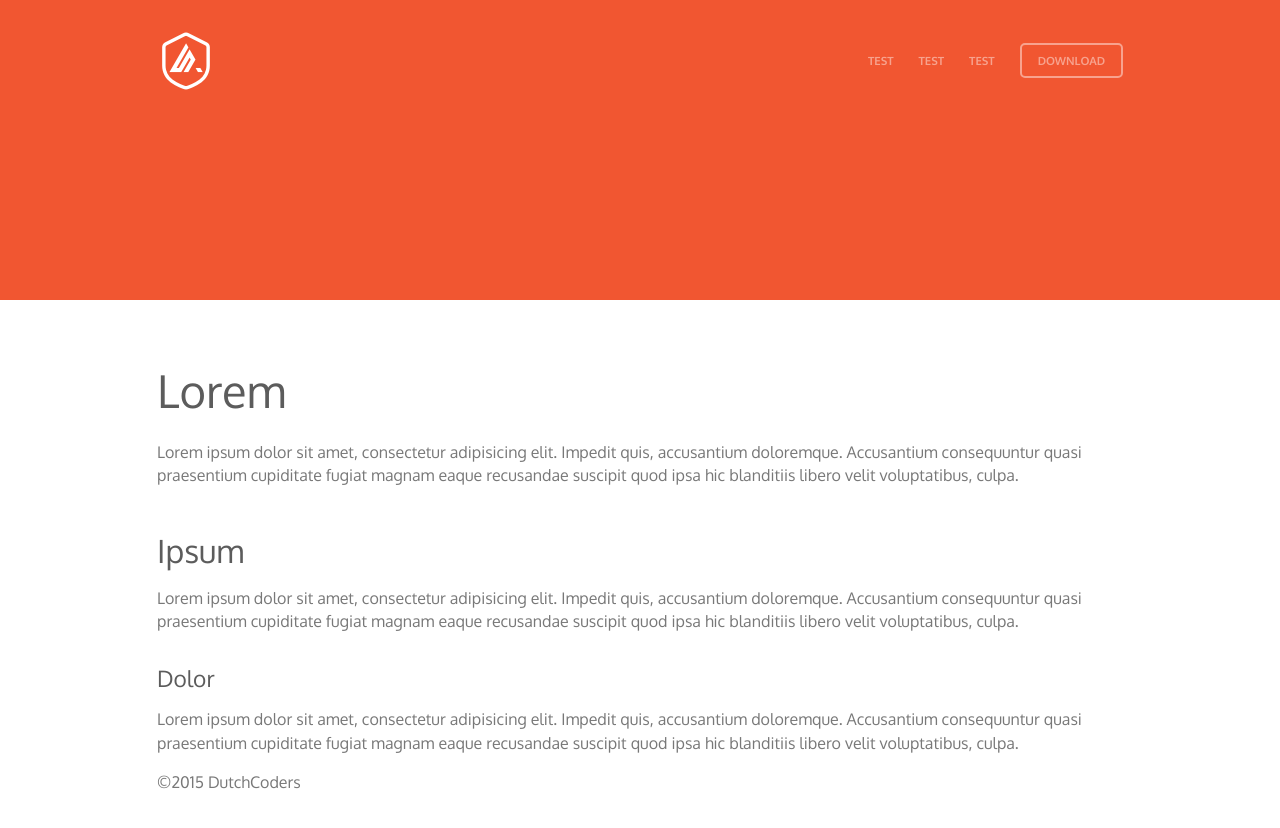
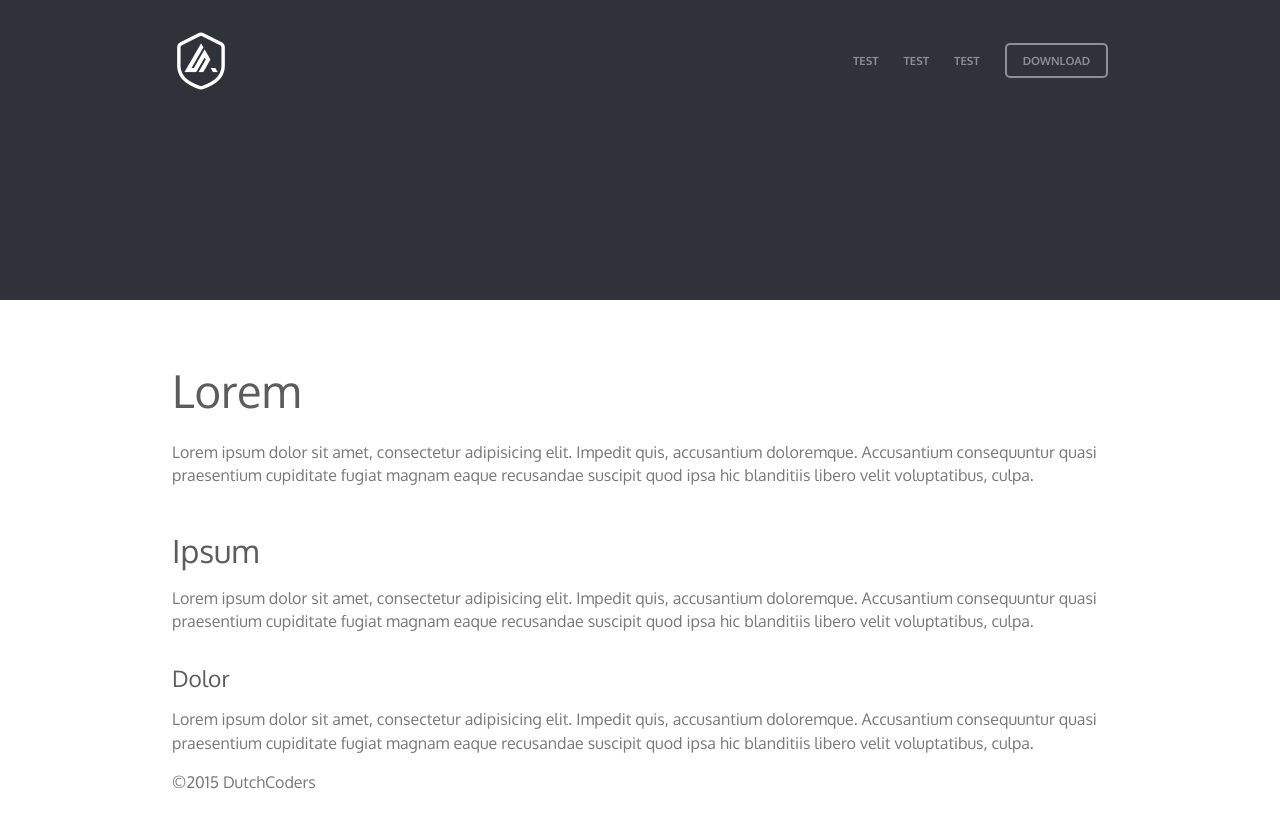
Before and after one commit to dutchcoders/sentr.io, a Jekyll site: the page built from site/index.html, in a window 1280 px wide. Shown: the top 828 px of the page. Built offline with Jekyll 4.4.1, drawn with Linux system fonts in a browser that asks for light colours.

Commit message:
too close for orange, switching to blue

```diff
--- a/site/_sass/_base.scss
+++ b/site/_sass/_base.scss
@@ -5,7 +5,7 @@
 }
 
 #header {
-  background-color: $orange;
+  background-color: $blue;
   height: 300px;
   overflow: hidden;
 }
--- a/site/_sass/_colors.scss
+++ b/site/_sass/_colors.scss
@@ -1,4 +1,5 @@
 $base-grey: #5c5c5c;
 $light-grey: #787878;
 $orange: #f15631;
+$blue: #30323a;
 $trans-white: rgba(255, 255, 255, .45);
--- a/site/_sass/_normalize.scss
+++ b/site/_sass/_normalize.scss
@@ -1,4 +1,8 @@
 /*! normalize.css v3.0.2 | MIT License | git.io/normalize */
+
+* {
+  box-sizing: border-box;
+}
 
 /**
  * 1. Set default font family to sans-serif.
```
